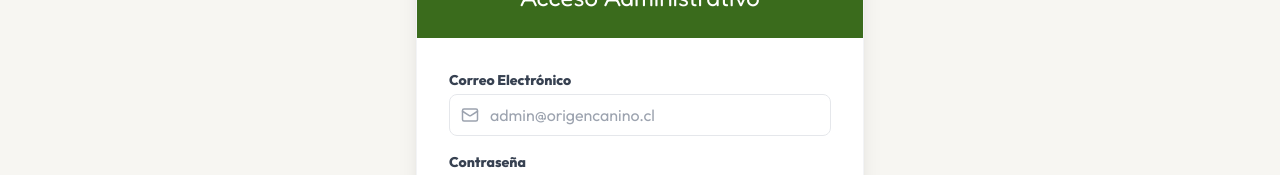
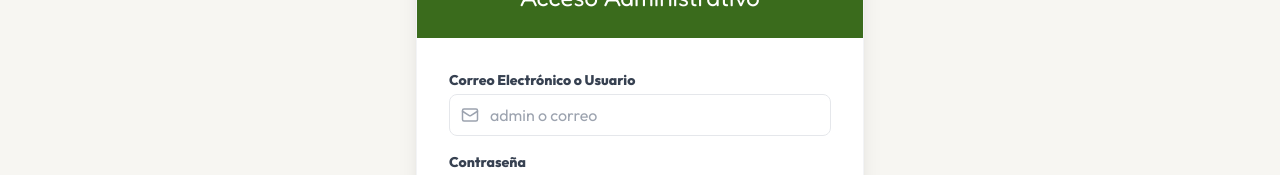
Before and after one commit to legrandpetit-source/origen-canino2, a React (Vite) app: page /admin in a window 1280 px wide. Shown: the part 352-527 px from the top of the page. Built offline with nearby package versions, Linux system fonts and the light colour scheme.

Commit message:
Allow text login instead of enforcing email format

```diff
--- a/src/components/admin/AdminLogin.jsx
+++ b/src/components/admin/AdminLogin.jsx
@@ -84,16 +84,16 @@ const AdminLogin = ({ onLoginSuccess }) => {
           {step === 1 ? (
             <form onSubmit={handleLogin} className="space-y-4">
               <div>
-                <label className="block text-sm font-bold text-gray-700 mb-1">Correo Electrónico</label>
+                <label className="block text-sm font-bold text-gray-700 mb-1">Correo Electrónico o Usuario</label>
                 <div className="relative">
                   <Mail className="absolute left-3 top-1/2 -translate-y-1/2 text-gray-400" size={18} />
                   <input
-                    type="email"
+                    type="text"
                     required
                     value={email}
                     onChange={(e) => setEmail(e.target.value)}
                     className="w-full border rounded-lg py-2 pl-10 pr-3 focus:ring-2 focus:ring-primary-green outline-none"
-                    placeholder="admin@origencanino.cl"
+                    placeholder="admin o correo"
                   />
                 </div>
               </div>
```
